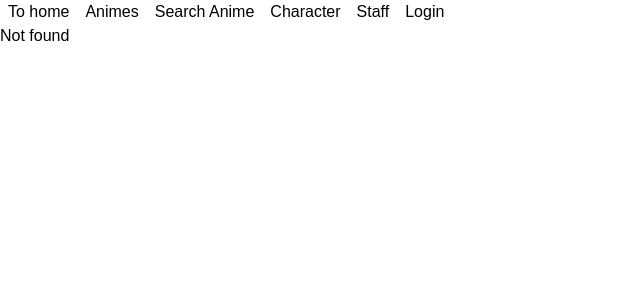
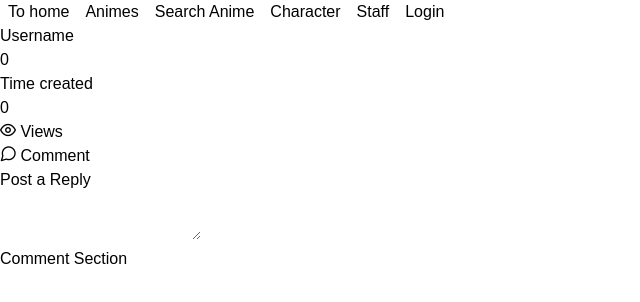
Before and after one commit to 22127218vbdkien/IADb_22CLC10_Group07, a Vue app in the folder src/frontend_vue/: page /thread/1 in a window 1280 px wide. Before the commit this address had no page. Shown: the top 302 px of the page, without its empty margins (0-640 px from the left). Built offline with nearby package versions, Linux system fonts and the light colour scheme.

Commit message:
Add Thead view layout

```diff
--- a/src/frontend_vue/src/components/comment/CommentCard.vue
+++ b/src/frontend_vue/src/components/comment/CommentCard.vue
@@ -0,0 +1,78 @@
+<script setup>
+import { defineProps, onMounted, reactive} from 'vue';
+import { userState } from '@/store/userStore';
+import axios from 'axios';
+const stateAuth = userState()
+const comment = defineProps({
+    info: Object,
+    threadUrl: String,
+})
+
+const replyComment = reactive({
+    thread_id: comment.threadUrl,
+    reply_to: comment.info.url,
+    content: ""
+})
+
+const repliedComment = reactive({
+    data:{
+        id: 0,
+        thread_id: "",
+        user_id: "",
+        reply_to: null,
+        content: "",
+        created_at: "",
+        updated_at: "",
+        url: ""
+    }
+
+})
+
+
+onMounted(async () => {
+    if (comment.info.reply_to){
+        try{
+            const response = await axios.get(comment.info.reply_to, {
+                headers:{
+                    "Content-Type":"application/json",
+                    "Authorization" : `token ${stateAuth.userAuth.token}`
+                }
+            })
+            if (response.status === 200 || response.status === 201){
+                repliedComment.data = response.data
+            }
+        }catch(error){
+            console.log(error)
+        }
+    }
+})
+</script>
+
+<template>
+    <div>
+        <div id="thread-area">
+        <div id="header">
+            <div id="userinfo">{{ comment.info.user.username || "Username" }} </div>
+            <div id="title-time">
+                <div id="time">{{ comment.info.created_at || "Time created" }}</div>
+            </div>
+            <div v-if="comment.info.reply_to">{{ repliedComment.data }}</div>
+        </div>
+        <div id="body">
+            {{ comment.info.content }}
+        </div>
+        <div id="footer">
+           <div>reply</div>
+        </div>
+        </div>
+        <div id="reply-box">
+            <div id="reply-form">
+                <form>
+                    <textarea name="reply" id="reply" v-model="replyComment.content"></textarea>
+                    <button @click="handleComment"></button>
+                </form>
+            </div>
+        </div>
+    </div>
+
+</template>
--- a/src/frontend_vue/src/components/thread/ThreadCard.vue
+++ b/src/frontend_vue/src/components/thread/ThreadCard.vue
@@ -7,6 +7,13 @@ const props = defineProps({
     thread: Object
 })
 
+
+const displayBody = computed(() => {
+    let description = props.thread.body;
+    if (description.length > 150)
+        description = description.substring(0, 150) + '...';
+    return description;
+})
 </script>
 
 <template>
@@ -21,7 +28,7 @@ const props = defineProps({
         </div>
         </div>
         <div id="body">
-
+            {{displayBody}}
         </div>
         <div id="footer">
             <div id="views">
--- a/src/frontend_vue/src/components/thread/ThreadPostBox.vue
+++ b/src/frontend_vue/src/components/thread/ThreadPostBox.vue
@@ -1,13 +1,12 @@
 <script setup>
 import { userState } from '@/store/userStore';
-import { reactive } from 'vue';
-import { userState } from '@/store/userStore';
+import { reactive, defineEmits} from 'vue';
 import { useRouter } from 'vue-router';
 import axios from 'axios';
 
 
 const stateAuth = userState()
-
+const emit = defineEmits(['modal-close'])
 const formInfo = reactive({
     title: "",
     body:"",
@@ -33,15 +32,44 @@ const handlePostThread = async () => {
                     "Authorization" : `token ${stateAuth.userAuth.token}`
                 }
             })
-
+            if (response.status === 200 || response.status === 201){
+                alert('Create successfuly')
+            }
         }catch(error){
             console.log(error)
         }
     }
 }
+
+
 </script>
 
 <template>
+    <div class="overflow-y-auto overflow-x-hidden fixed top-0 right-0
+    left-0 z-50 justify-center items-center w-full md:inset-0 h-[calc(100%-1rem)]
+    max-h-full bg-black bg-opacity-60 flex">
+        <div class="p-4 w-full max-w-md max-h-full bg-blue-50 mx-auto my-auto top-auto py-4 px-8 rounded">
+            <div>
+                <h3>Post thread</h3>
+                <i class="pi pi-times" @click="()=>emit('modal-close')"></i>
+            </div>
+            <div>
+                <form>
+                <div>
+                    <label for="title">Title</label>
+                    <input id="title" type="text" v-model="formInfo.title">
+                </div>
+                <div>
+                    <label for="title">Body</label>
+                    <textarea id="body" type="text" v-model="formInfo.body"></textarea>
+                </div>
+
+                <button type="submit" @click.prevent="handlePostThread">Submit</button>
+            </form>
+            </div>
+
+        </div>
 
 
+    </div>
 </template>
--- a/src/frontend_vue/src/router/index.js
+++ b/src/frontend_vue/src/router/index.js
@@ -13,7 +13,7 @@ import SignUpView from "@/view/authentication/SignUpView.vue";
 import UserProfileView from "@/view/UserProfileView.vue";
 import ChangePasswordView from "@/view/authentication/ChangePasswordView.vue";
 import ForumView from "@/view/forum/ForumView.vue";
-
+import ThreadView from "@/view/forum/ThreadView.vue";
 const router = createRouter({
     history: createWebHistory(import.meta.env.BASE_URL),
     routes:[
@@ -78,6 +78,11 @@ const router = createRouter({
             component: ChangePasswordView
         },
         {
+            path: '/thread/:id/',
+            name: 'thread-view',
+            component: ThreadView
+        },
+        {
             path: '/forum/',
             name: 'forum',
             component: ForumView
--- a/src/frontend_vue/src/view/forum/ForumView.vue
+++ b/src/frontend_vue/src/view/forum/ForumView.vue
@@ -1,13 +1,14 @@
 <script setup>
-import { onMounted, reactive, watch } from 'vue';
+import {ref, onMounted, reactive, watch } from 'vue';
 import PaginationBar from '@/components/PaginationBar.vue';
 import SearchBar from '@/components/search_filter/SearchBar.vue';
 import parseParams from '@/searchService/apiSearch';
 import { userState } from '@/store/userStore';
 import { useRouter } from 'vue-router';
 import ThreadCard from '@/components/thread/ThreadCard.vue';
+import ThreadPostBox from '@/components/thread/ThreadPostBox.vue';
 import axios from 'axios';
-const stateAuth = userState
+const stateAuth = userState()
 const _router = useRouter()
 const threads =  reactive({
     results:[]
@@ -21,6 +22,10 @@ const query = reactive({
 
 })
 
+const showPostThread = ref(false)
+const togglePostThread = () => {
+    showPostThread.value = !showPostThread.value
+}
 onMounted(async ()=>{
     query.content = _router.query
     try{
@@ -42,7 +47,7 @@ onMounted(async ()=>{
 <template>
 
     <div id="add-thread">
-        <button>Add a thread</button>
+        <button @click="togglePostThread">Add a thread</button>
     </div>
 
     <div id="thread-section">
@@ -52,5 +57,5 @@ onMounted(async ()=>{
         </div>
         <div v-else> There is no thread to display</div>
     </div>
-
+    <ThreadPostBox v-if="showPostThread" @modal-close="togglePostThread"></ThreadPostBox>
 </template>
--- a/src/frontend_vue/src/view/forum/ThreadView.vue
+++ b/src/frontend_vue/src/view/forum/ThreadView.vue
@@ -1,10 +1,103 @@
 <script setup>
+import { computed, onMounted, reactive, watch} from 'vue';
+import { useRouter, useRoute } from 'vue-router';
+import axios from 'axios';
+import { userState } from '@/store/userStore';
+import { apiURL } from '@/searchService/apiSearch';
+import CommentCard from '@/components/comment/CommentCard.vue';
+const stateAuth = userState()
+const _router = useRouter()
+const _route = useRoute()
+const thread_id = _route.params.id
 
+const thread = reactive({
+    content:{
+        url: "",
+        id: 0,
+        title: "0",
+        body: "0",
+        view_count: 0,
+        comment_count: 0,
+        created_at: "",
+        updated_at: "",
+        owner: {},
+        comments: []
+    }
+})
 
+const commentThread = reactive({
+    thread_id: computed(() => {return apiURL() + `/threads/${thread_id}/`}),
+    reply_to: null,
+    content: ""
+})
+onMounted(async () => {
+    if (!stateAuth.isAuthenticated )
+        alert('User is not logged in or missing credentials. Please log in!')
+    else if (stateAuth.userAuth.token){
+        try{
+            const response = await axios.get(`/api/threads/${thread_id}/`, {
+                headers:{
+                    "Content-Type":"application/json",
+                    "Authorization": `token ` + stateAuth.userAuth.token
+                }
+                })
+            if(response.status === 200 || response.status === 201)
+                thread.content = response.data
+                console.log(response)
+        }catch(error){
+            console.log(error)
+        }
+    }
+    else{
+        alert('User is not logged in or missing credentials. Please log in!')
+    }
+})
+
+const handleComment = () => {
+    console.log(commentThread)
+}
 </script>
 
 <template>
 
+    <div id="thread-area">
+        <div id="header">
+        <div id="userinfo">{{ thread.content.owner.username || "Username" }}</div>
+        <div id="title-time">
+            <div id="title">{{ thread.content.title || "Thread title" }}</div>
+            <div id="time">{{ thread.content.created_at || "Time created" }}</div>
+        </div>
+        </div>
+        <div id="body">
+            {{ thread.content.body }}
+        </div>
+        <div id="footer">
+            <div id="views">
+                <i class="pi pi-eye"></i>
+                {{ thread.content.view_count || "Views" }}
+            </div>
+            <div id="views">
+                <i class="pi pi-comment"></i>
+                {{ thread.content.comment_count || "Comment" }}
+            </div>
+        </div>
+    </div>
+    <div id="reply-box">
+        <h2>Post a Reply</h2>
+        <div id="reply-form">
+            <form>
+                <textarea name="reply" id="reply" v-model="commentThread.content"></textarea>
+                <button @click="handleComment"></button>
+            </form>
+        </div>
+    </div>
+
+    <div id="comment-area">
+        <h2>Comment Section</h2>
+        <div id="comment-frame" v-if="thread.content.comments.length > 0">
+            <CommentCard v-for="item in thread.content.comments" :key="item.id" :thread-url="thread.content.url" :info="item"></CommentCard>
+        </div>
+    </div>
 
 
 </template>
```
